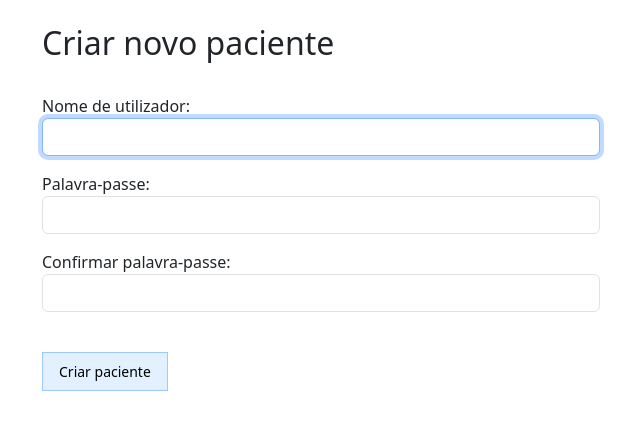
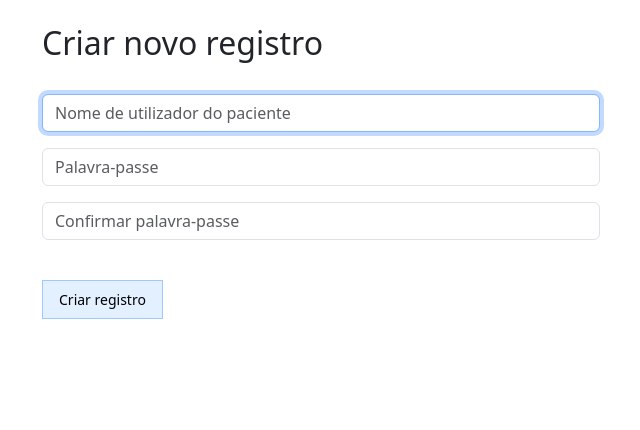
Before and after one commit to fabio-f6/hitop, a Django app: template hitop2/website/templates/website/create_patient.html in a window 1280 px wide. Shown: the part 56-486 px from the top of the page, without its empty margins (319-959 px from the left). Run offline with Django 5.2, Linux system fonts and the light colour scheme; the template is opened without the code that fills it: values that come from a table or form of the project are taken from there, others are empty.

Commit message:
Small UI changes

```diff
--- a/hitop2/templates/base.html
+++ b/hitop2/templates/base.html
@@ -12,7 +12,7 @@
     </br>
     {% if messages %}
       {% for message in messages %}
-        <div class="alert alert-warning alert-dismissible fade show rounded-0" role="alert">
+        <div class="alert alert-warning alert-dismissible fade show" role="alert">
           {{ message }}
           <button type="button" class="btn-close" data-bs-dismiss="alert" aria-label="Close"></button>
         </div>
--- a/hitop2/website/forms.py
+++ b/hitop2/website/forms.py
@@ -74,19 +74,28 @@ class SignUpForm(UserCreationForm):
 
 class CreatePatientForm(UserCreationForm):
     username = forms.CharField(
-        label="Nome de utilizador",
-        widget=forms.TextInput(attrs={'class':'form-control'})
-        )
+        label="",
+        widget=forms.TextInput(attrs={
+            'class': 'form-control',
+            'placeholder': 'Nome de utilizador do paciente'
+        })
+    )
 
     password1 = forms.CharField(
-        label="Palavra-passe",
-        widget=forms.PasswordInput(attrs={'class':'form-control'})
-        )
+        label="",
+        widget=forms.PasswordInput(attrs={
+            'class': 'form-control',
+            'placeholder': 'Palavra-passe'
+        })
+    )
 
     password2 = forms.CharField(
-        label="Confirmar palavra-passe",
-        widget=forms.PasswordInput(attrs={'class':'form-control'})
-        )
+        label="",
+        widget=forms.PasswordInput(attrs={
+            'class': 'form-control',
+            'placeholder': 'Confirmar palavra-passe'
+        })
+    )
 
     class Meta:
         model = User
--- a/hitop2/website/templates/website/create_patient.html
+++ b/hitop2/website/templates/website/create_patient.html
@@ -3,7 +3,7 @@
 
 <div class="col-md-6 offset-md-3">
 
-<h2>Criar novo paciente</h2>
+<h2>Criar novo registro</h2>
 <br>
 
 <form method="POST">
@@ -16,7 +16,7 @@
     <button type="submit" class="btn btn-sm rounded-0"
    style="background-color: #e2f0ff; color: #000;
           border: 1px solid #9ec9ff; padding: 0.5rem 1rem;">
-        Criar paciente
+        Criar registro
     </button>
 
 </form>
--- a/hitop2/website/templates/website/register.html
+++ b/hitop2/website/templates/website/register.html
@@ -45,12 +45,12 @@
 
     </br>
 
-    <div class="text-end">
+    <div>
         <button type="submit" class="btn btn-primary rounded-0"
         style="background-color: #e2f0ff; color: #000; border: 1px solid #9ec9ff;">
             Registrar
         </button>
-        </div>
+    </div>
 </form>
 
 </div>
```
Also changed, not shown: hitop2/polls/templates/polls/index.html (+7 -0 lines), hitop2/website/templates/website/patient_answers.html (+9 -0 lines).
